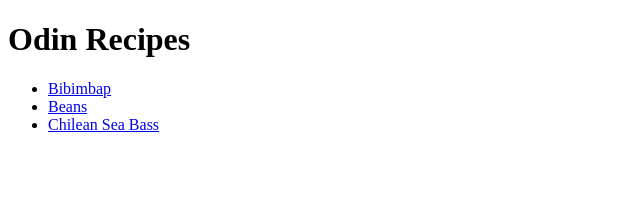
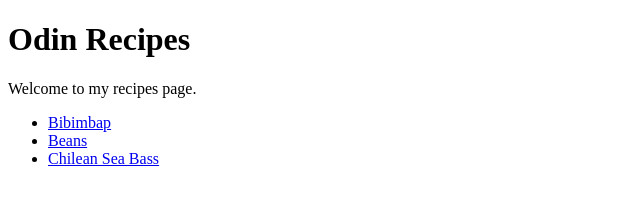
Before and after one commit to zoooey99/odin-recipes, a plain HTML site: page index.html in a window 1280 px wide. Shown: the whole page, without its empty margins (0-640 px from the left). Drawn offline with Linux system fonts and the light colour scheme.

Commit message:
added a subtitle on index.html

```diff
--- a/index.html
+++ b/index.html
@@ -6,6 +6,7 @@
     </head>
     <body>
         <h1>Odin Recipes</h1>
+        <p>Welcome to my recipes page.</p>
         <ul>
             <li><a href="recipes/bibimbap.html">Bibimbap</a></li>
             <li><a href="recipes/beans.html">Beans</a></li>
```
